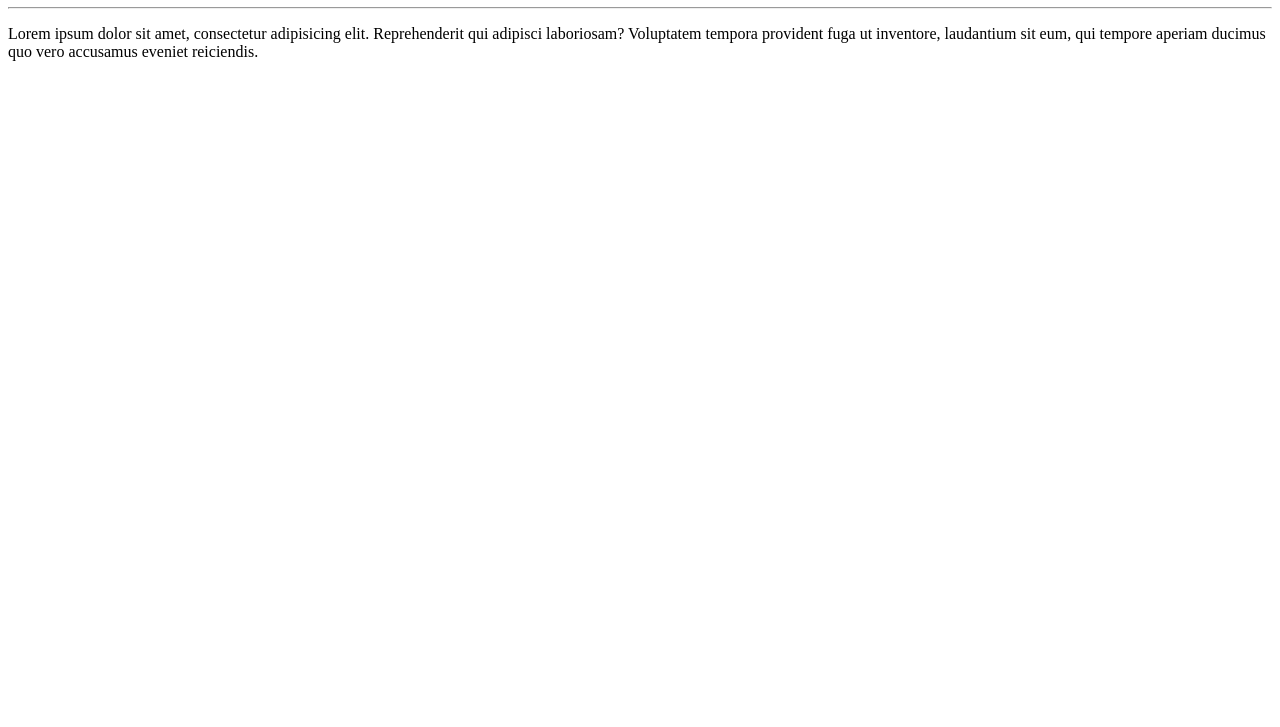
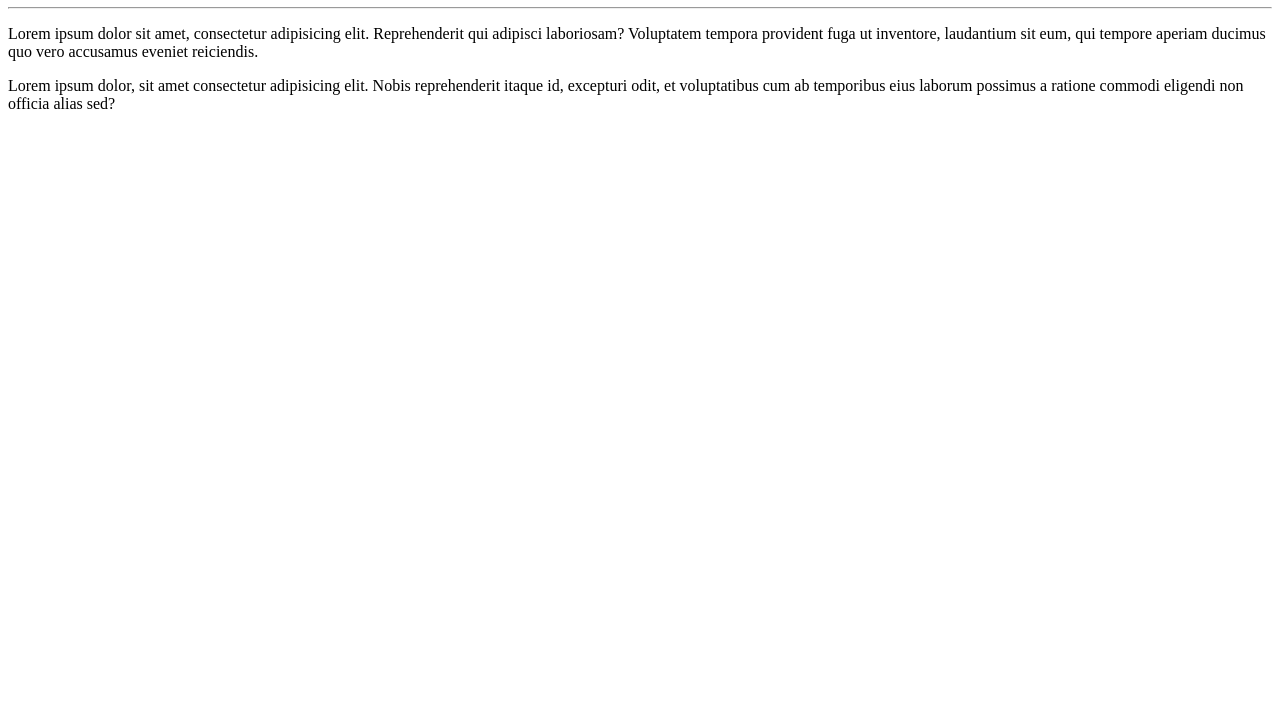
Before and after one commit to Ivonete81/Ola-mundo, a plain HTML site: page site-exemplo/index.html in a window 1280 px wide. Shown: the part 73-800 px from the top of the page. Drawn offline with Linux system fonts and the light colour scheme.

Commit message:
Adicionei um paragrafo

```diff
--- a/site-exemplo/index.html
+++ b/site-exemplo/index.html
@@ -10,5 +10,6 @@
   <h1>Olá, Mundo!</h1>
   <hr>
   <p>Lorem ipsum dolor sit amet, consectetur adipisicing elit. Reprehenderit qui adipisci laboriosam? Voluptatem tempora provident fuga ut inventore, laudantium sit eum, qui tempore aperiam ducimus quo vero accusamus eveniet reiciendis.</p>
+  <p>Lorem ipsum dolor, sit amet consectetur adipisicing elit. Nobis reprehenderit itaque id, excepturi odit, et voluptatibus cum ab temporibus eius laborum possimus a ratione commodi eligendi non officia alias sed?</p>
 </body>
 </html>
```
